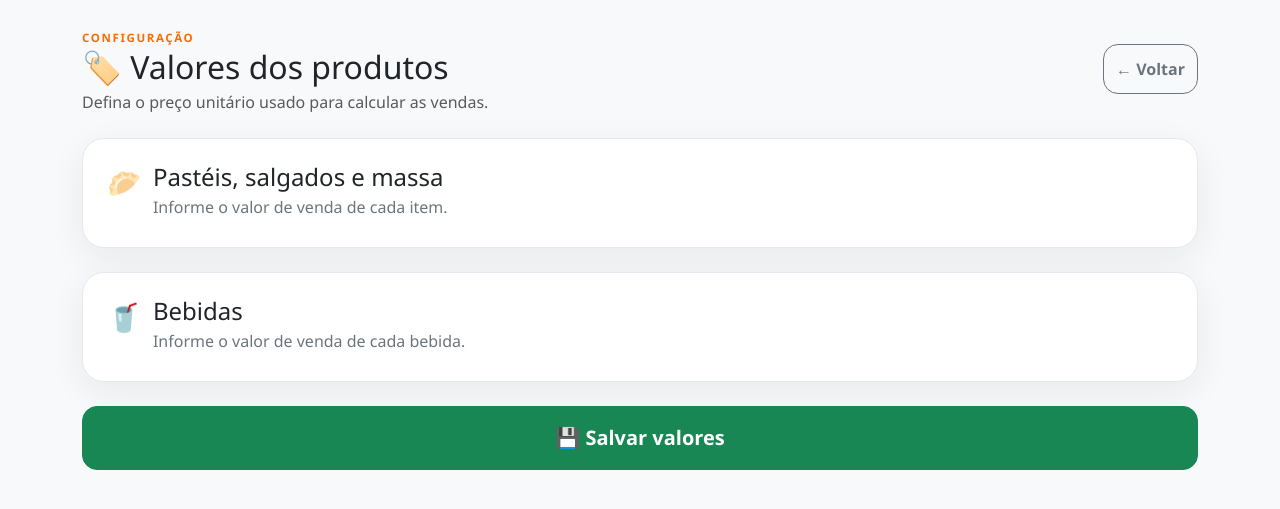
After one commit to thalves2004/pastelaria-app, a Flask app: page /valores in a window 1280 px wide. The commit adds this page. Shown: the top 509 px of the page. Run offline with Flask 3, Linux system fonts and the light colour scheme; a user stored in the database is signed in; data that the repository does not hold is empty; some libraries are stand-ins or nearby versions.

Commit message:
Adiciona valores dos produtos e quantidade vendida

```diff
--- a/app.py
+++ b/app.py
@@ -145,7 +145,7 @@ def dashboard():
 def abertura():
     if not autenticado(): return redirect("/")
     conn = conectar(); cursor = conn.cursor()
-    cursor.execute("SELECT id,nome,categoria FROM produtos ORDER BY categoria,nome")
+    cursor.execute("SELECT id,nome,categoria,COALESCE(valor,0) FROM produtos ORDER BY categoria,nome")
     produtos = ordenar_produtos(cursor.fetchall(), 1)
     if request.method == "POST":
         cursor.execute("SELECT COUNT(*) FROM controle WHERE UPPER(status)='ABERTO'")
@@ -157,8 +157,8 @@ def abertura():
         """, (request.form.get("data"), session["usuario"], numero("caixa")))
         controle_id = cursor.fetchone()[0]
         for produto in produtos:
-            cursor.execute("INSERT INTO producao (controle_id,produto_id,quantidade) VALUES (%s,%s,%s)",
-                           (controle_id, produto[0], inteiro(f"produto_{produto[0]}")))
+            cursor.execute("INSERT INTO producao (controle_id,produto_id,quantidade,valor_unitario) VALUES (%s,%s,%s,%s)",
+                           (controle_id, produto[0], inteiro(f"produto_{produto[0]}"), produto[3] or 0))
         conn.commit(); cursor.close(); conn.close()
         return redirect("/dashboard")
     cursor.close(); conn.close()
@@ -177,7 +177,7 @@ def fechamento():
         cursor.close(); conn.close(); return redirect("/abertura")
 
     cursor.execute("""
-        SELECT pr.id,p.id,p.nome,p.categoria,pr.quantidade
+        SELECT pr.id,p.id,p.nome,p.categoria,pr.quantidade,COALESCE(NULLIF(pr.valor_unitario,0),p.valor,0)
         FROM producao pr JOIN produtos p ON p.id=pr.produto_id
         WHERE pr.controle_id=%s ORDER BY p.categoria,p.nome
     """, (controle[0],))
@@ -188,7 +188,7 @@ def fechamento():
     if request.method == "POST":
         total_sobra_pasteis = 0
         total_consumo_pasteis = 0
-        for producao_id, produto_id, nome, categoria, produzido in produtos:
+        for producao_id, produto_id, nome, categoria, produzido, valor_unitario in produtos:
             sobra = inteiro(f"final_{producao_id}")
             perda = inteiro(f"perda_{producao_id}")
             if categoria.lower() == "bebida":
@@ -247,6 +247,36 @@ def fechamento():
     cursor.close(); conn.close()
     return render_template("fechamento.html", produtos=produtos, pasteis=pasteis, bebidas=bebidas,
                            data=controle[1], caixa_inicial=controle[2])
+
+
+@app.route("/valores", methods=["GET", "POST"])
+def valores_produtos():
+    if not autenticado():
+        return redirect("/")
+    if not admin():
+        return redirect("/dashboard")
+    conn = conectar(); cursor = conn.cursor()
+    if request.method == "POST":
+        cursor.execute("SELECT id FROM produtos")
+        for (produto_id,) in cursor.fetchall():
+            novo_valor = numero(f"valor_{produto_id}")
+            cursor.execute("UPDATE produtos SET valor=%s WHERE id=%s", (novo_valor, produto_id))
+            # Se o caixa já estiver aberto, aplica o novo valor também ao fechamento atual.
+            cursor.execute("""
+                UPDATE producao SET valor_unitario=%s
+                WHERE produto_id=%s AND controle_id IN
+                      (SELECT id FROM controle WHERE UPPER(status)='ABERTO')
+            """, (novo_valor, produto_id))
+        conn.commit()
+        cursor.close(); conn.close()
+        return redirect("/valores?salvo=1")
+    cursor.execute("SELECT id,nome,categoria,COALESCE(valor,0) FROM produtos ORDER BY categoria,nome")
+    produtos = ordenar_produtos(cursor.fetchall(), 1)
+    cursor.close(); conn.close()
+    return render_template("valores.html",
+                           pasteis=[p for p in produtos if p[2].lower() == "pastel"],
+                           bebidas=[p for p in produtos if p[2].lower() == "bebida"],
+                           salvo=request.args.get("salvo"))
 
 
 @app.route("/produtos")
@@ -311,7 +341,8 @@ def relatorios():
         cursor.execute("""
             SELECT p.nome,p.categoria,pr.quantidade,
                    COALESCE(e.quantidade_final,0),COALESCE(e.perda,0),
-                   COALESCE(e.brinde,0),COALESCE(e.consumo,0),COALESCE(e.sobra_frita,0)
+                   COALESCE(e.brinde,0),COALESCE(e.consumo,0),COALESCE(e.sobra_frita,0),
+                   COALESCE(NULLIF(pr.valor_unitario,0),p.valor,0)
             FROM producao pr JOIN produtos p ON p.id=pr.produto_id
             LEFT JOIN estoque e ON e.controle_id=pr.controle_id AND e.produto_id=pr.produto_id
             WHERE pr.controle_id=%s ORDER BY p.categoria,p.nome
@@ -347,7 +378,7 @@ def editar_relatorio(id):
         SELECT pr.id, p.id, p.nome, p.categoria, pr.quantidade,
                COALESCE(e.quantidade_final, 0), COALESCE(e.perda, 0),
                COALESCE(e.brinde, 0), COALESCE(e.consumo, 0),
-               COALESCE(e.sobra_frita, 0)
+               COALESCE(e.sobra_frita, 0), COALESCE(NULLIF(pr.valor_unitario,0),p.valor,0)
         FROM producao pr
         JOIN produtos p ON p.id = pr.produto_id
         LEFT JOIN estoque e
--- a/database.py
+++ b/database.py
@@ -169,6 +169,11 @@ def criar_banco():
             )
         """)
 
+        # Valor atual de venda de cada produto. Mantido separado do cadastro fixo.
+        cursor.execute("ALTER TABLE produtos ADD COLUMN IF NOT EXISTS valor NUMERIC(12,2) DEFAULT 0")
+        # Guarda o valor praticado no dia para que relatórios antigos não mudem quando o preço atual for alterado.
+        cursor.execute("ALTER TABLE producao ADD COLUMN IF NOT EXISTS valor_unitario NUMERIC(12,2) DEFAULT 0")
+
         colunas_controle = {
             # Campos antigos mantidos para não perder relatórios anteriores.
             "troco_50": "NUMERIC(12,2) DEFAULT 0",
--- /dev/null
+++ b/templates/valores.html
@@ -0,0 +1,32 @@
+<!DOCTYPE html>
+<html lang="pt-br">
+<head>
+  <meta charset="UTF-8"><meta name="viewport" content="width=device-width, initial-scale=1">
+  <title>Valores dos produtos - PastelControl</title>
+  <link href="https://cdn.jsdelivr.net/npm/bootstrap@5.3.3/dist/css/bootstrap.min.css" rel="stylesheet">
+  <link rel="stylesheet" href="/static/style.css">
+</head>
+<body class="bg-light">
+<div class="container py-4">
+  <div class="d-flex flex-wrap justify-content-between align-items-center gap-2 mb-4">
+    <div><span class="eyebrow">CONFIGURAÇÃO</span><h2 class="mb-1">🏷️ Valores dos produtos</h2><p class="text-muted mb-0">Defina o preço unitário usado para calcular as vendas.</p></div>
+    <a href="/dashboard" class="btn btn-outline-secondary">← Voltar</a>
+  </div>
+  {% if salvo %}<div class="alert alert-success">✅ Valores salvos com sucesso.</div>{% endif %}
+  <form method="POST">
+    <section class="app-card mb-4">
+      <div class="section-heading"><div><span class="section-icon">🥟</span><div><h4>Pastéis, salgados e massa</h4><p>Informe o valor de venda de cada item.</p></div></div></div>
+      <div class="row g-3">
+        {% for p in pasteis %}<div class="col-md-6 col-lg-4"><label>{{ p[1] }}</label><div class="money-input"><span>R$</span><input class="form-control" type="number" min="0" step="0.01" name="valor_{{ p[0] }}" value="{{ '%.2f'|format(p[3] or 0) }}"></div></div>{% endfor %}
+      </div>
+    </section>
+    <section class="app-card mb-4">
+      <div class="section-heading"><div><span class="section-icon">🥤</span><div><h4>Bebidas</h4><p>Informe o valor de venda de cada bebida.</p></div></div></div>
+      <div class="row g-3">
+        {% for p in bebidas %}<div class="col-md-6 col-lg-4"><label>{{ p[1] }}</label><div class="money-input"><span>R$</span><input class="form-control" type="number" min="0" step="0.01" name="valor_{{ p[0] }}" value="{{ '%.2f'|format(p[3] or 0) }}"></div></div>{% endfor %}
+      </div>
+    </section>
+    <button class="btn btn-success btn-lg w-100 py-3" type="submit">💾 Salvar valores</button>
+  </form>
+</div>
+</body></html>
```
Also changed, not shown: templates/dashboard.html (+10 -0 lines), templates/fechamento.html (+27 -14 lines), templates/relatorios.html (+6 -6 lines).
